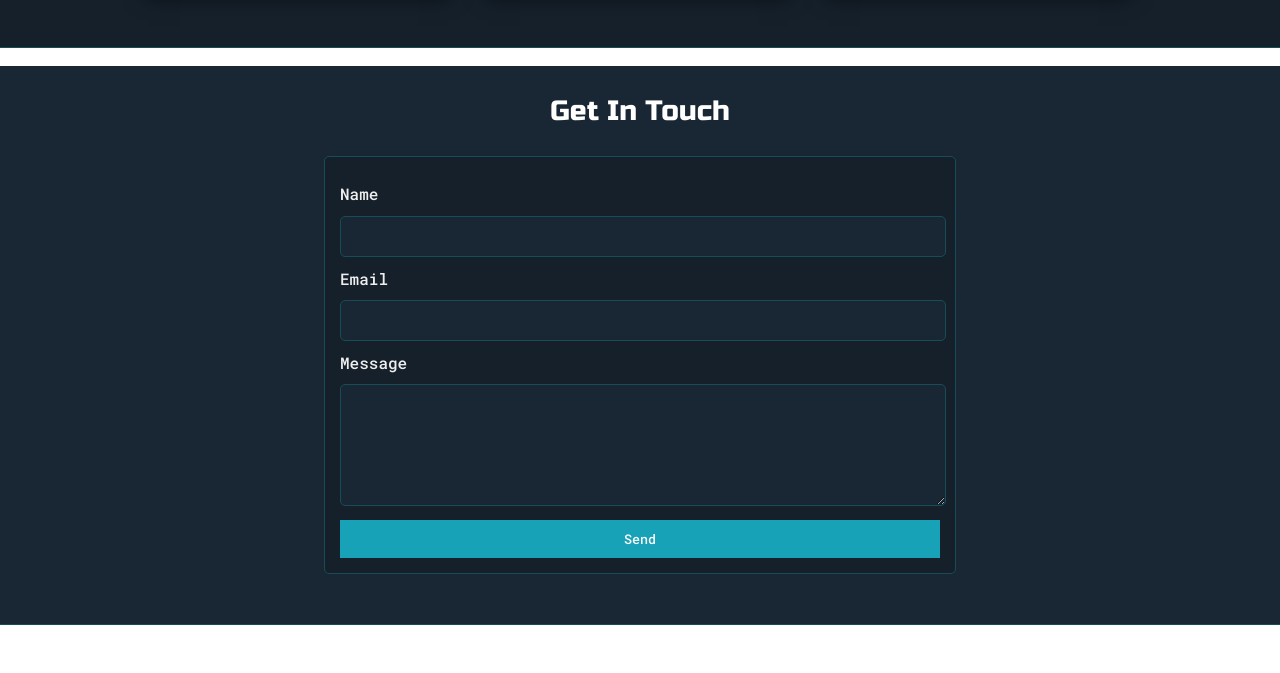
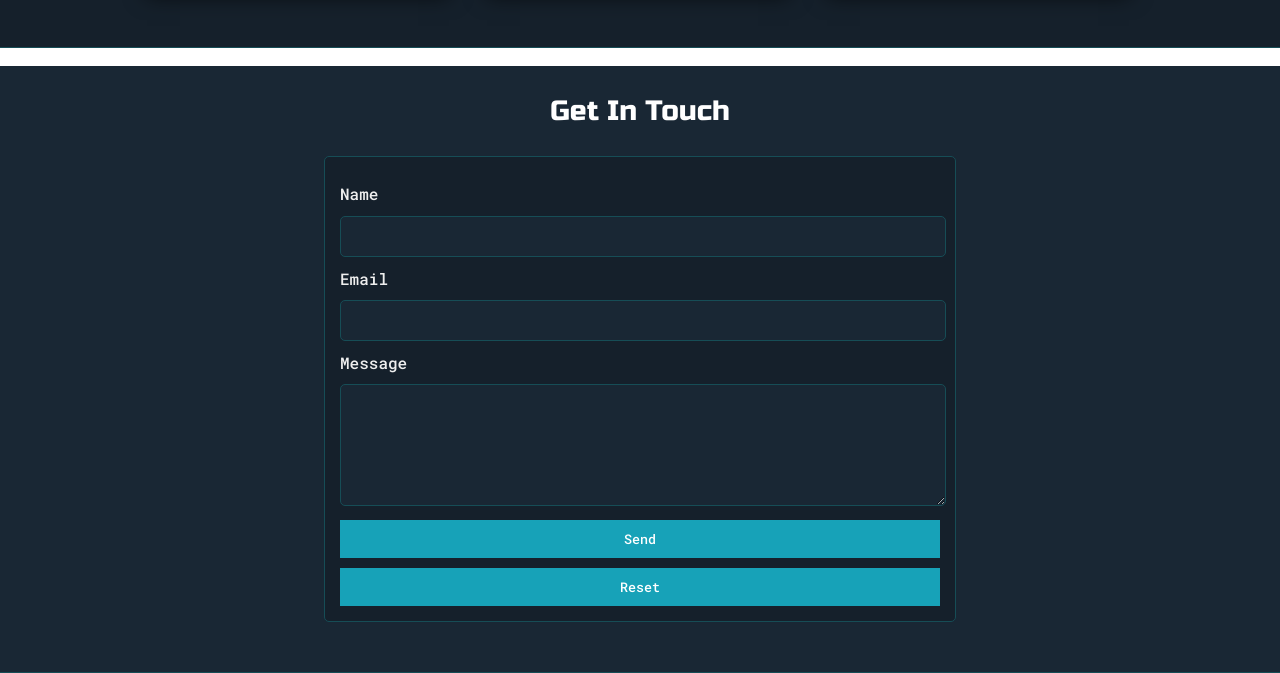
Before and after one commit to Taimoor-hassan/Taimoor.github.io, a plain HTML site: page index.html in a window 1280 px wide. Shown: the part 2171-2844 px from the top of the page. Before the commit the page ends 2796 px from the top, so only its background shows below. Drawn offline with Linux system fonts and the light colour scheme.

Commit message:
Add files via upload

```diff
--- a/index.html
+++ b/index.html
@@ -297,10 +297,9 @@
 
 	<section class="s2">
 		<div class="main-container">
-			<a href=""></a>
 			<h3 style="text-align: center;">Get In Touch</h3>
 
-			<form id="contact-form" action="mailto:king.taimoor98.th@gmail.com?subject=Hi Taimoor I Visited You Online And My Query/Message Is" method="post" enctype="text/plain" target="blank">
+			<form id="contact-form" action="mailto:king.taimoor98.th@gmail.com?subject=Hi Taimoor I Visited You Online And My Query/Message Is" method="post" enctype="text/plain" >
 				<a name="contact"></a>
 
 				<label>Name</label>
@@ -316,6 +315,7 @@
 				<textarea class="input-field" name="message"></textarea>
 
 				<input id="submit-btn" type="submit" value="Send">
+				<input id="submit-btn" type="reset" value="Reset">
 			</form>
 		</div>
 	</section>
```
